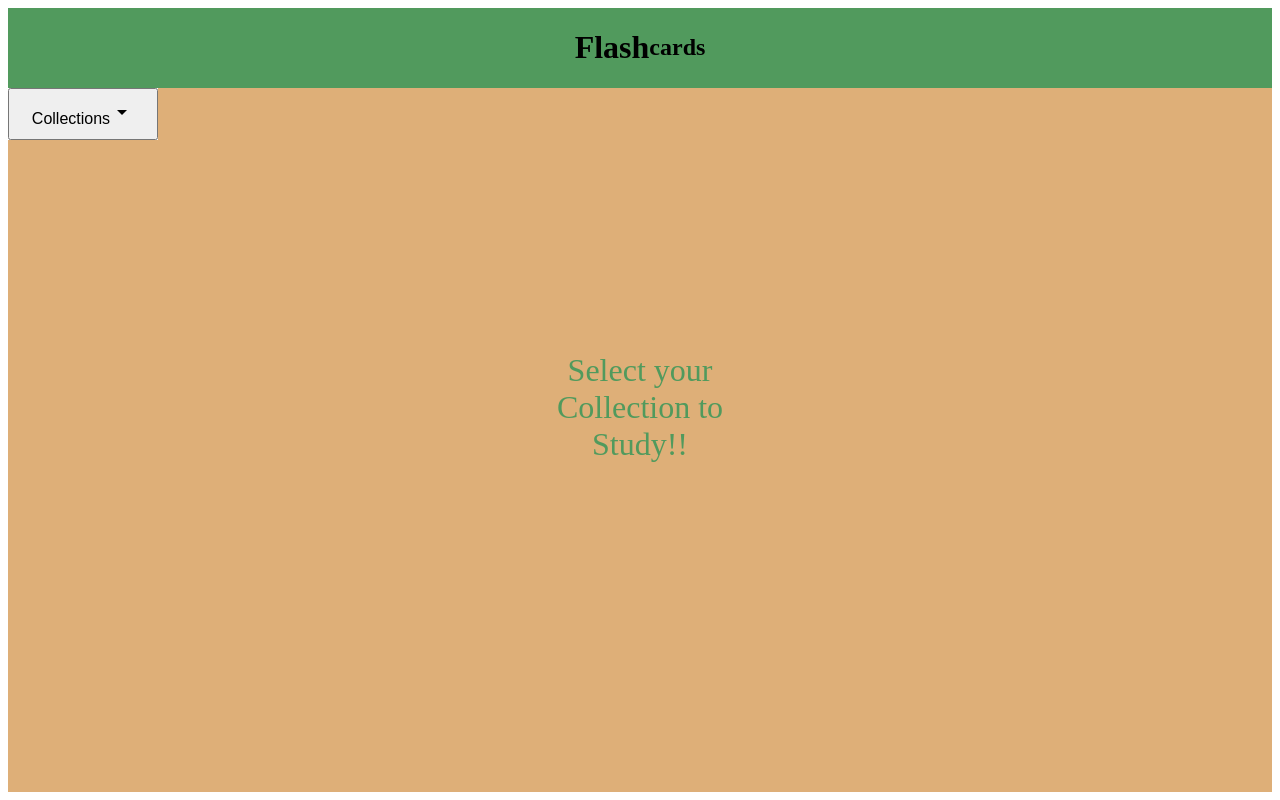
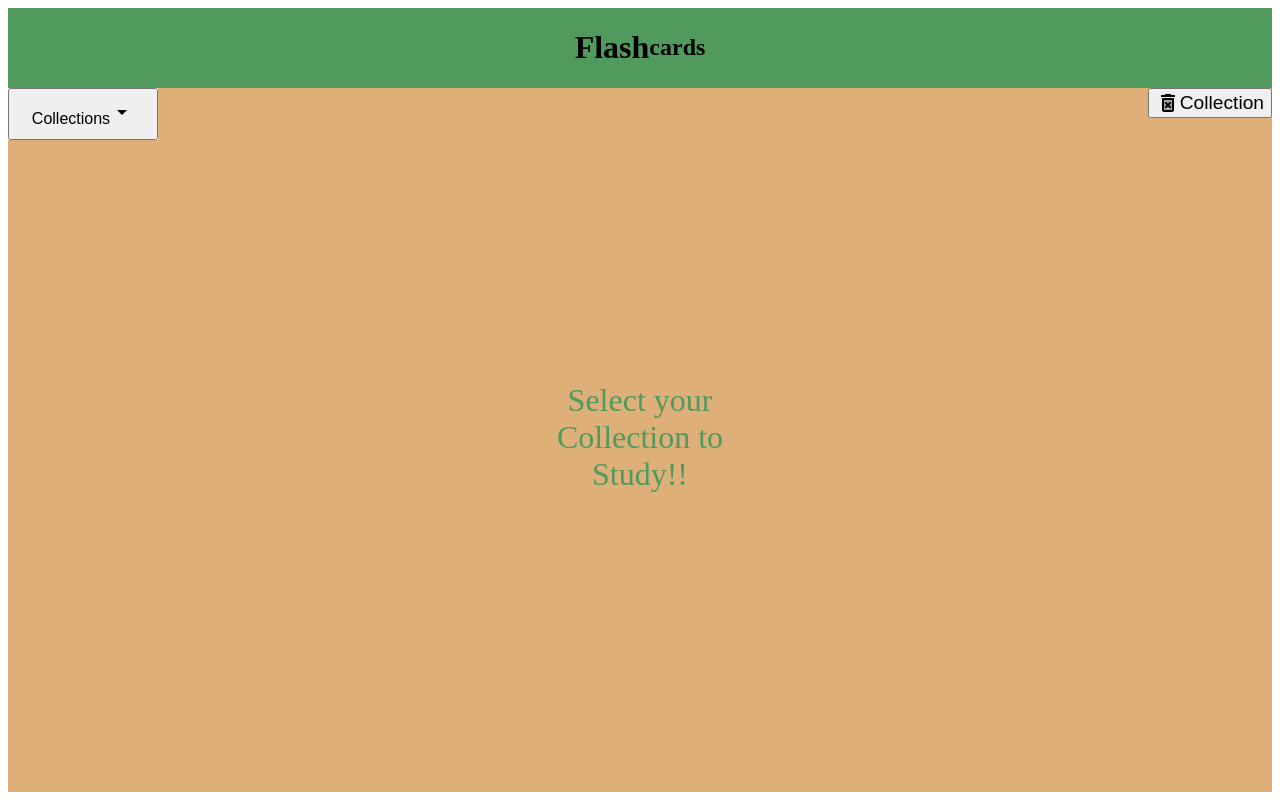
Before and after one commit to STanner03/flashcards_project, a React (Create React App) app in the folder flashcardsfrontend/: page / in a window 1280 px wide. Built offline with nearby package versions, Linux system fonts and the light colour scheme; no server answers.

Commit message:
Wrote the logic to make the Delete button functional to delete the current card from the current collection.

```diff
--- a/flashcardsfrontend/src/MainView/Components/CardContainer/Card/Card.jsx
+++ b/flashcardsfrontend/src/MainView/Components/CardContainer/Card/Card.jsx
@@ -6,7 +6,9 @@ import DeleteForeverTwoToneIcon from "@mui/icons-material/DeleteForeverTwoTone";
 const Card = ({
   i,
   a,
+  setShow,
   cardData,
+  setFileType,
   setShowCardForm,
   setCardFormTitle,
   setActiveCardData,
@@ -34,6 +36,10 @@ const Card = ({
   }
 
   function handleDeleteCard() {
+    setShowCardForm(true);
+    setShow(false);
+    setFileType("card")
+
   }
 
   return (
--- a/flashcardsfrontend/src/MainView/Components/CardContainer/CardContainer.jsx
+++ b/flashcardsfrontend/src/MainView/Components/CardContainer/CardContainer.jsx
@@ -4,6 +4,8 @@ import "./CardContainer.css";
 
 const CardContainer = ({
   cards,
+  setShow,
+  setFileType,
   setShowCardForm,
   setCardFormTitle,
   setActiveCardData,
@@ -18,7 +20,9 @@ const CardContainer = ({
           key={i}
           i={i}
           a={a}
+          setShow={setShow}
           cardData={cardData}
+          setFileType={setFileType}
           setShowCardForm={setShowCardForm}
           setCardFormTitle={setCardFormTitle}
           setActiveCardData={setActiveCardData}
--- a/flashcardsfrontend/src/MainView/Components/DeleteAffirmationForm/DeleteAffirmationForm.jsx
+++ b/flashcardsfrontend/src/MainView/Components/DeleteAffirmationForm/DeleteAffirmationForm.jsx
@@ -1,26 +1,35 @@
 import axios from "axios";
-import { useState } from "react";
 import "./DeleteAffirmationForm.css";
 
-const DeleteAffirmationForm = ({ setShowCardForm }) => {
-
-  const [fileType, setFileType] = useState("collection")
-
+const DeleteAffirmationForm = ({
+  fileType,
+  activeCardData,
+  activeCollectionData,
+  setShowCardForm,
+  getCardsForCollection,
+  getAllCollections,
+}) => {
   const handleCancel = () => setShowCardForm(false);
 
   async function handleDelete() {
-    if(fileType === 'card') {
-    let response = await axios.delete(
-      "http://127.0.0.1:8000/api/collections/" + activeCollectionData?.id + "/cards/" + cardData?.id + "/"
-    );
-    getCardsForCollection();
+    if (fileType === "card") {
+      let response = await axios.delete(
+        "http://127.0.0.1:8000/api/collections/" +
+          activeCollectionData?.id +
+          "/cards/" +
+          activeCardData?.id +
+          "/"
+      );
+      getCardsForCollection();
+    } else if (fileType === "collection") {
+      let response = await axios.delete(
+        "http://127.0.0.1:8000/api/collections/" + activeCollectionData?.id
+      );
+      getAllCollections()
     }
-    else if (fileType === 'collection') {
-      let response = await axios.delete("http://127.0.0.1:8000/api/collections/" + activeCollectionData?.id)
-    }
+    setShowCardForm(false);
+
   }
-
-
 
   return (
     <div className="form-bg">
--- a/flashcardsfrontend/src/MainView/Components/DropdownMenu/DropdownMenu.css
+++ b/flashcardsfrontend/src/MainView/Components/DropdownMenu/DropdownMenu.css
@@ -13,6 +13,7 @@
     height: auto;
     padding-top: 10px;
     padding-bottom: 10px;
+    cursor: pointer;
 }
 
 .sel-col {
@@ -21,4 +22,5 @@
    display: flex;
    align-items: center;
    justify-content: center;
+   cursor: pointer;
 }
--- a/flashcardsfrontend/src/MainView/Components/DropdownMenu/DropdownMenu.jsx
+++ b/flashcardsfrontend/src/MainView/Components/DropdownMenu/DropdownMenu.jsx
@@ -5,6 +5,7 @@ import ArrowDropDownTwoToneIcon from "@mui/icons-material/ArrowDropDownTwoTone";
 import ArrowDropUpTwoToneIcon from "@mui/icons-material/ArrowDropUpTwoTone";
 
 const DropdownMenu = ({
+  setShow,
   collections,
   setShowCardForm,
   setCardFormTitle,
@@ -21,6 +22,7 @@ const DropdownMenu = ({
   };
 
   function handleAddCard() {
+    setShow(true);
     setShowCardForm(true);
     setCardFormTitle("New Card");
   }
--- a/flashcardsfrontend/src/MainView/Components/Header/Header.css
+++ b/flashcardsfrontend/src/MainView/Components/Header/Header.css
@@ -5,3 +5,20 @@
     justify-content: center;
     background-color: #519A5D;
 }
+
+.header-delete-btn {
+    display: flex;
+    justify-content: flex-end;
+}
+
+.header-btn {
+    display: flex;
+    align-items: center;
+    font-size: larger;
+}
+
+.header-btn:hover {
+    cursor: pointer;
+    background-color: red;
+    color: white;
+}
--- a/flashcardsfrontend/src/MainView/Components/Header/Header.jsx
+++ b/flashcardsfrontend/src/MainView/Components/Header/Header.jsx
@@ -1,11 +1,12 @@
 import DropdownMenu from "../DropdownMenu/DropdownMenu";
+import DeleteForeverTwoToneIcon from "@mui/icons-material/DeleteForeverTwoTone";
 import "./Header.css";
 
 const Header = ({
+  setShow,
   collections,
   setShowCardForm,
   setCardFormTitle,
-
   addNewCollection,
   setShowContainer,
   setActiveCollectionData,
@@ -18,6 +19,7 @@ const Header = ({
         <h2>cards</h2>
       </div>
       <DropdownMenu
+        setShow={setShow}
         collections={collections}
         setShowCardForm={setShowCardForm}
         setShowContainer={setShowContainer}
@@ -26,6 +28,11 @@ const Header = ({
         setActiveCollectionData={setActiveCollectionData}
         activeCollectionData={activeCollectionData}
       />
+      <div className="header-delete-btn">
+        <button className="header-btn">
+          <DeleteForeverTwoToneIcon /> Collection
+        </button>
+      </div>
     </header>
   );
 };
--- a/flashcardsfrontend/src/MainView/MainView.jsx
+++ b/flashcardsfrontend/src/MainView/MainView.jsx
@@ -19,6 +19,7 @@ const MainView = ({}) => {
   const [cardFormTitle, setCardFormTitle] = useState("");
   const [show, setShow] = useState(true);
   const [showContainer, setShowContainer] = useState(false);
+  const [fileType, setFileType] = useState("collection");
 
   useEffect(() => {
     getAllCollections();
@@ -65,6 +66,7 @@ const MainView = ({}) => {
   return (
     <div className="main-view">
       <Header
+        setShow={setShow}
         collections={collections}
         setShowCardForm={setShowCardForm}
         setShowContainer={setShowContainer}
@@ -76,6 +78,8 @@ const MainView = ({}) => {
       {showContainer ? (
         <CardContainer
           cards={cards}
+          setShow={setShow}
+          setFileType={setFileType}
           setShowCardForm={setShowCardForm}
           setCardFormTitle={setCardFormTitle}
           setActiveCardData={setActiveCardData}
@@ -100,7 +104,12 @@ const MainView = ({}) => {
           />
         ) : (
           <DeleteAffirmationForm
-          setShowCardForm={setShowCardForm}
+            fileType={fileType}
+            activeCardData={activeCardData}
+            activeCollectionData={activeCollectionData}
+            setShowCardForm={setShowCardForm}
+            getCardsForCollection={getCardsForCollection}
+            getAllCollections={getAllCollections}
           />
         )}
       </Modal>
```
